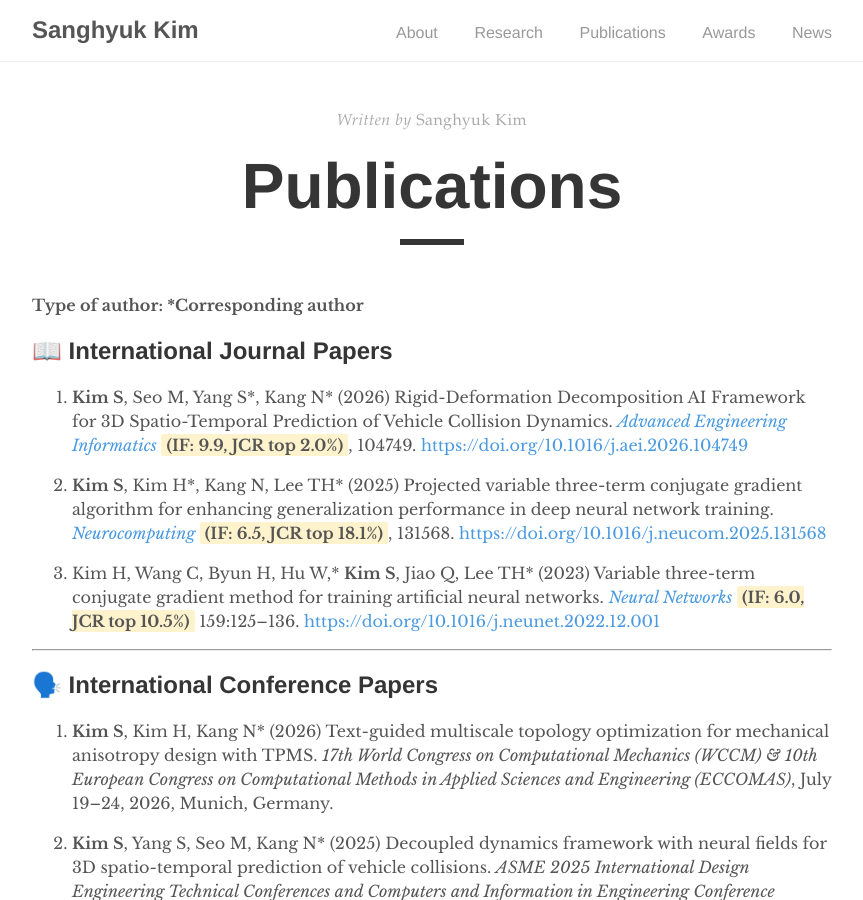
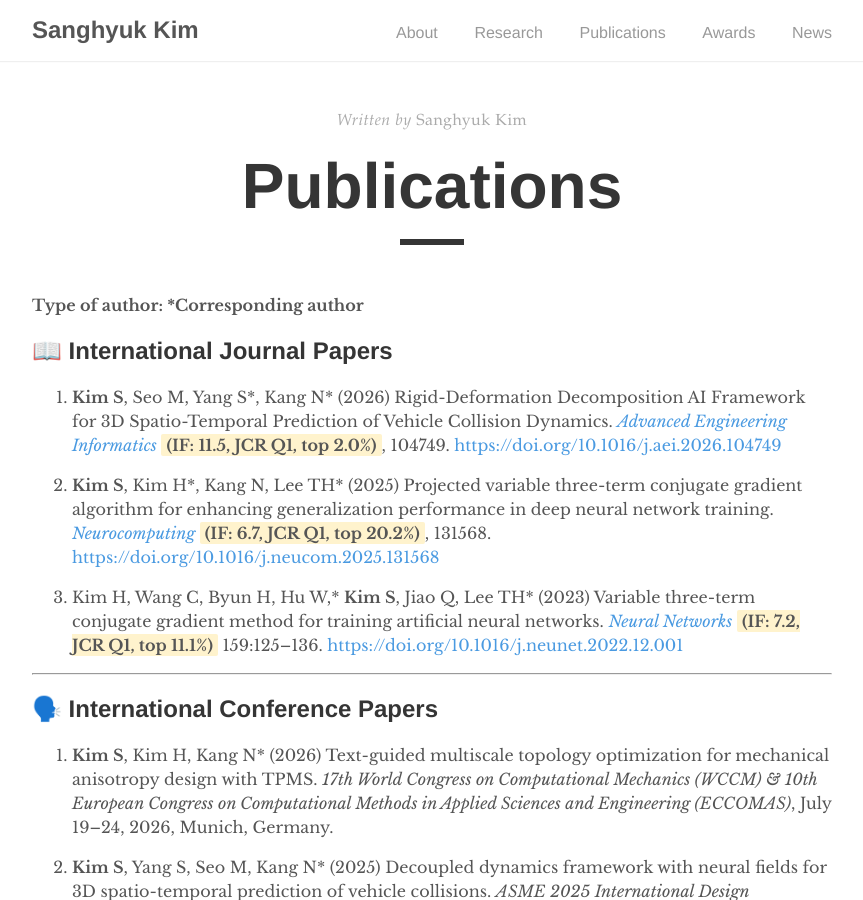
Before and after one commit to kim-sanghyuk/kim-sanghyuk.github.io, a Jekyll site: the page built from _pages/publications.md, in a window 1280 px wide and 900 px high. Shown: the whole window, without its empty margins (208-1071 px from the left). Built offline with Jekyll 4.4.1, drawn with Linux system fonts in a browser that asks for light colours.

Commit message:
Update publications.md

```diff
--- a/_pages/publications.md
+++ b/_pages/publications.md
@@ -10,11 +10,11 @@ published: true
 
 ## 📖 International Journal Papers
 
-1. **Kim S**, Seo M, Yang S\*, Kang N\* (2026) Rigid-Deformation Decomposition AI Framework for 3D Spatio-Temporal Prediction of Vehicle Collision Dynamics. [_Advanced Engineering Informatics_](https://www.sciencedirect.com/journal/advanced-engineering-informatics) <span style="background-color:#fff3cd; padding:1px 5px; border-radius:2px;">**(IF: 9.9, JCR top 2.0%)**</span>, 104749. [https://doi.org/10.1016/j.aei.2026.104749](https://doi.org/10.1016/j.aei.2026.104749)
+1. **Kim S**, Seo M, Yang S\*, Kang N\* (2026) Rigid-Deformation Decomposition AI Framework for 3D Spatio-Temporal Prediction of Vehicle Collision Dynamics. [_Advanced Engineering Informatics_](https://www.sciencedirect.com/journal/advanced-engineering-informatics) <span style="background-color:#fff3cd; padding:1px 5px; border-radius:2px;">**(IF: 11.5, JCR Q1, top 2.0%)**</span>, 104749. [https://doi.org/10.1016/j.aei.2026.104749](https://doi.org/10.1016/j.aei.2026.104749)
 
-2. **Kim S**, Kim H\*, Kang N, Lee TH\* (2025) Projected variable three-term conjugate gradient algorithm for enhancing generalization performance in deep neural network training. [_Neurocomputing_](https://www.sciencedirect.com/journal/neurocomputing) <span style="background-color:#fff3cd; padding:1px 5px; border-radius:2px;">**(IF: 6.5, JCR top 18.1%)**</span>, 131568. [https://doi.org/10.1016/j.neucom.2025.131568](https://doi.org/10.1016/j.neucom.2025.131568)
+2. **Kim S**, Kim H\*, Kang N, Lee TH\* (2025) Projected variable three-term conjugate gradient algorithm for enhancing generalization performance in deep neural network training. [_Neurocomputing_](https://www.sciencedirect.com/journal/neurocomputing) <span style="background-color:#fff3cd; padding:1px 5px; border-radius:2px;">**(IF: 6.7, JCR Q1, top 20.2%)**</span>, 131568. [https://doi.org/10.1016/j.neucom.2025.131568](https://doi.org/10.1016/j.neucom.2025.131568)
 
-3. Kim H, Wang C, Byun H, Hu W,\* **Kim S**, Jiao Q, Lee TH\* (2023) Variable three-term conjugate gradient method for training artificial neural networks. [_Neural Networks_](https://www.sciencedirect.com/journal/neural-networks) <span style="background-color:#fff3cd; padding:1px 5px; border-radius:2px;">**(IF: 6.0, JCR top 10.5%)**</span> 159:125–136. [https://doi.org/10.1016/j.neunet.2022.12.001](https://doi.org/10.1016/j.neunet.2022.12.001)
+3. Kim H, Wang C, Byun H, Hu W,\* **Kim S**, Jiao Q, Lee TH\* (2023) Variable three-term conjugate gradient method for training artificial neural networks. [_Neural Networks_](https://www.sciencedirect.com/journal/neural-networks) <span style="background-color:#fff3cd; padding:1px 5px; border-radius:2px;">**(IF: 7.2, JCR Q1, top 11.1%)**</span> 159:125–136. [https://doi.org/10.1016/j.neunet.2022.12.001](https://doi.org/10.1016/j.neunet.2022.12.001)
 
 ---
 
```
